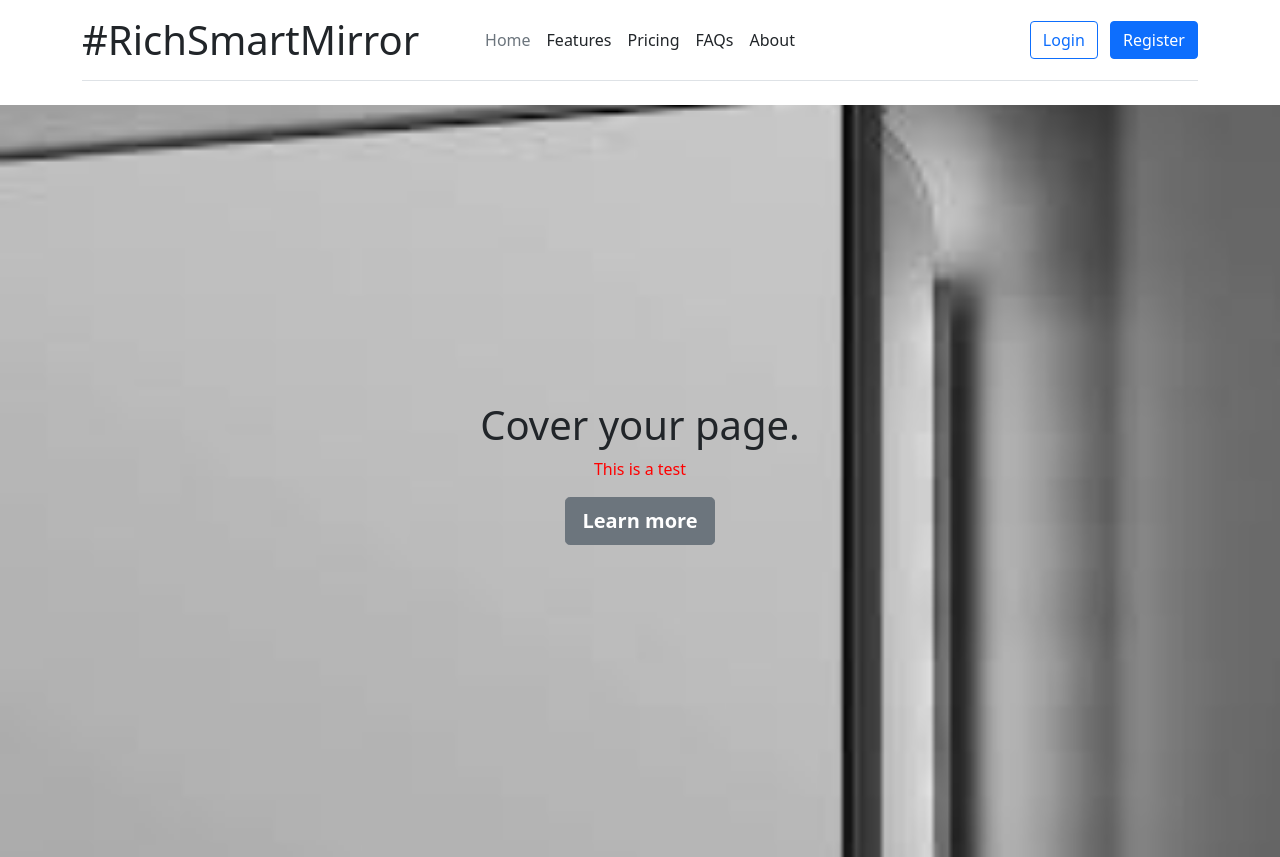
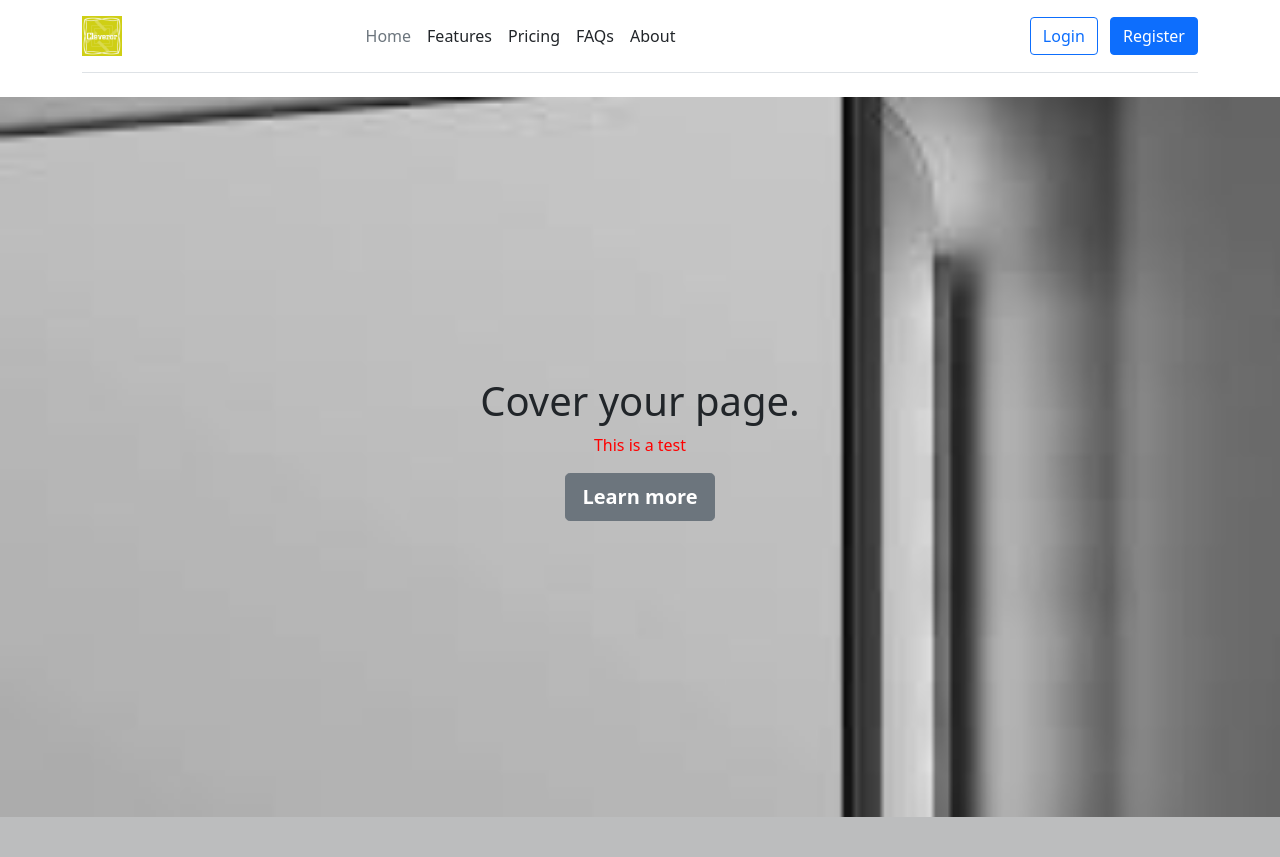
Before and after one commit to OscarCasalegno/smart-mirror, a Flask app: template website/templates/home.html in a window 1280 px wide. After the commit the page ends 817 px from the top, so only its background shows below. Run offline with Flask 2, Linux system fonts and the light colour scheme; the template is opened without the code that fills it, so the values that code supplies are empty; some libraries are stand-ins or nearby versions.

Commit message:
Second Modification

```diff
--- a/website/static/custom.css
+++ b/website/static/custom.css
@@ -2,7 +2,7 @@
 .centered {
     /*Title*/
     text-align: center;
-    padding: 37vh 0;
+    padding: 35vh 0;
     /*Background*/
     background-image: url(temp.jpg);
     background-repeat: no-repeat;
@@ -14,3 +14,9 @@
 #red {
     color: red;
 }
+
+.logo {
+    max-height: 5vmin;
+    max-width: 5vmin;
+    aspect-ratio: initial;
+}
--- a/website/templates/base.html
+++ b/website/templates/base.html
@@ -17,9 +17,7 @@
 <body>
 <div class="container">
     <header class="d-flex flex-wrap align-items-center justify-content-center justify-content-md-between py-3 mb-4 border-bottom">
-        <a href="#" class="d-flex align-items-center col-md-3 mb-2 mb-md-0 text-dark text-decoration-none display-6">
-            #RichSmartMirror
-        </a>
+        <img src="{{ url_for('static', filename='logo.png') }}" class="logo d-flex align-items-center col-md-3 mb-2 mb-md-0 text-dark text-decoration-none display-6">
 
       <ul class="nav col-12 col-md-auto mb-2 justify-content-center mb-md-0">
         <li><a href="{{ url_for('home_page') }}" class="nav-link px-2 link-secondary">Home</a></li>
```
Also changed, not shown: website/static/logo.png (added), website/website.db (added).
